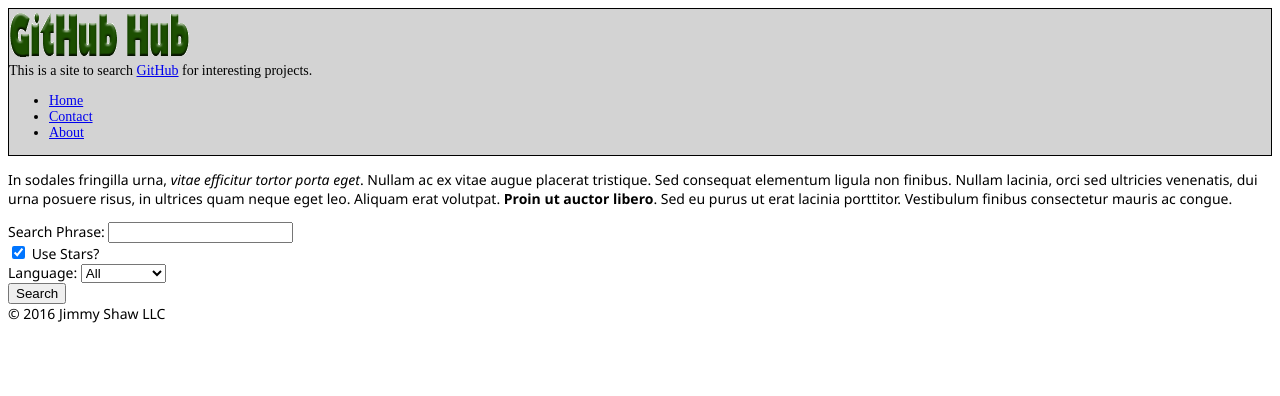
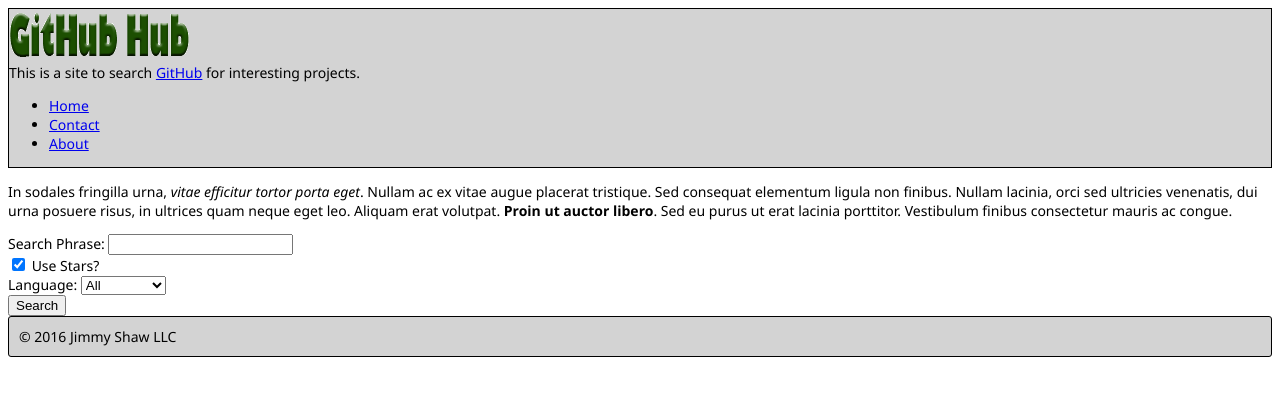
Before and after one commit to jimxshaw/samples-webdevelopment, a plain HTML site: page github-hub/index.html in a window 1280 px wide. Drawn offline with Linux system fonts and the light colour scheme.

Commit message:
Created seperate site.css.

```diff
--- /dev/null
+++ b/github-hub/css/site.css
@@ -0,0 +1,16 @@
+/* site.css */
+header,
+footer {
+    background: lightgray;
+    border: 1px solid black;
+}
+
+footer {
+    padding: 10px;
+    border-radius: 3px;
+}
+
+body {
+    font-family: Segoe UI, Arial, Helvetica, sans-serif;
+    font-size: 14px;
+}
--- a/github-hub/index.html
+++ b/github-hub/index.html
@@ -5,18 +5,7 @@
         <!--[if lt IE 9]>
             <script src="bower_components/html5shiv/dist/html5shiv.js"></script>
         <![endif]-->
-        <style>
-            header {
-                background: lightgray;
-                border: 1px black solid;
-                font-family: "Times New Roman", serif;
-            }
-
-            body {
-                font-family: Segoe UI, Arial, Helvetica, sans-serif;
-                font-size: 14px;
-            }
-        </style>
+        <link rel="stylesheet" type="text/css" href="css/site.css" />
     </head>
     <body>
         <header>
```
